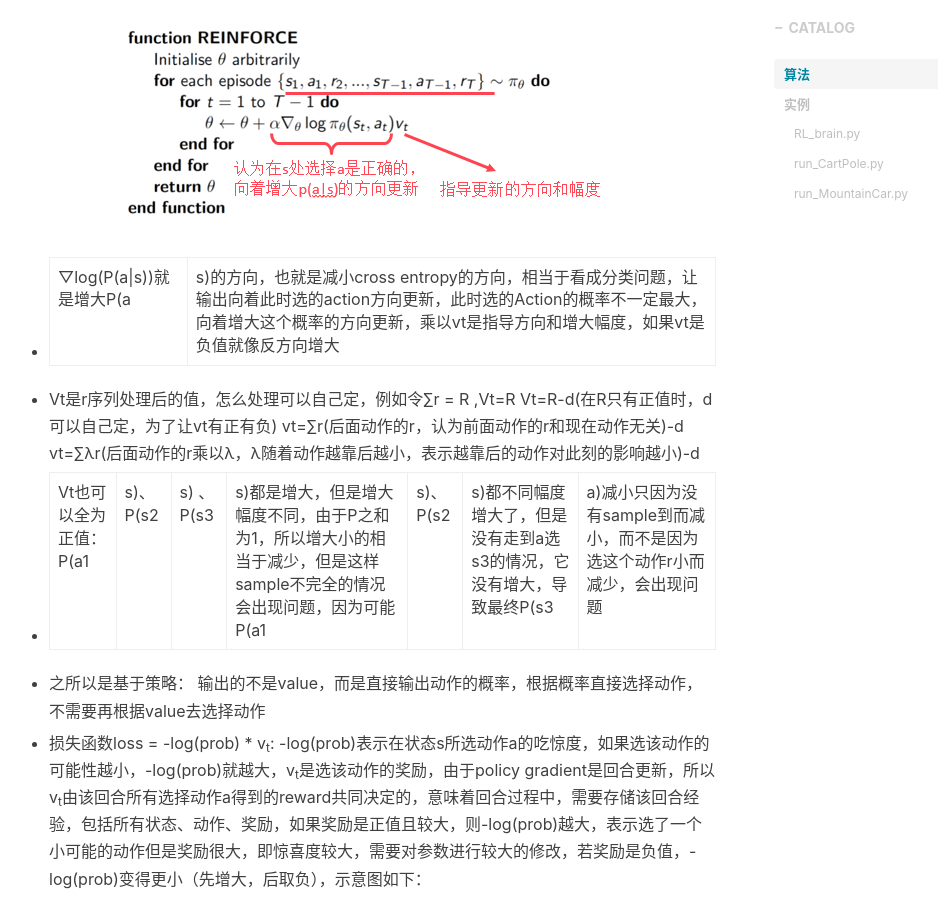
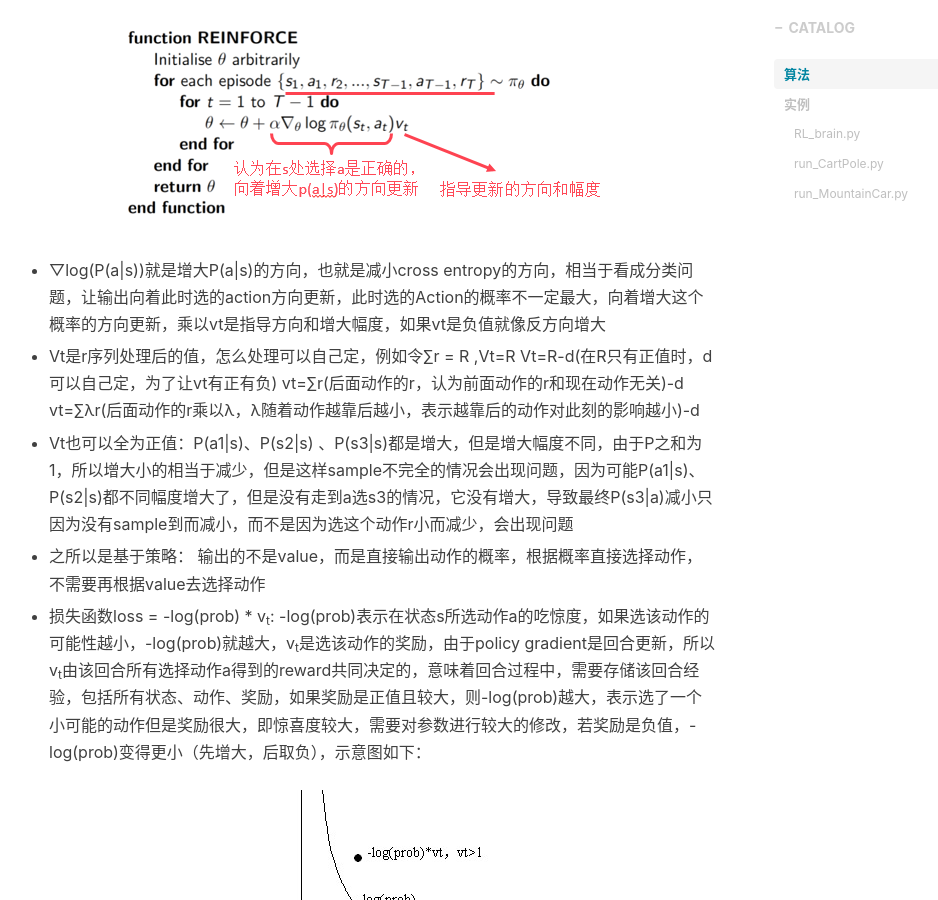
Before and after one commit to btyzkelili/btyzkelili.github.io, a Jekyll site: the page built from _posts/2019-05-29-rl-policy-gradient.md, in a window 1280 px wide and 900 px high, scrolled down 559 px. Shown: the whole window, without its empty margins (256-1194 px from the left). Built offline with Jekyll 4.4.1, drawn with Linux system fonts in a browser that asks for light colours; nearby versions of some CDN libraries; comment, search, counter and statistics services are not loaded; part of the change alters nothing that is shown.

```diff
--- a/_posts/2019-05-29-rl-policy-gradient.md
+++ b/_posts/2019-05-29-rl-policy-gradient.md
@@ -12,11 +12,11 @@ tags:
 ---
 ## 算法
 ![](/img/rl/1-9.jpg)
-* ▽log(P(a&#124;s))就是增大P(a|s)的方向，也就是减小cross entropy的方向，相当于看成分类问题，让输出向着此时选的action方向更新，此时选的Action的概率不一定最大，向着增大这个概率的方向更新，乘以vt是指导方向和增大幅度，如果vt是负值就像反方向增大
+* ▽log(P(a&#124;s))就是增大P(a&#124;s)的方向，也就是减小cross entropy的方向，相当于看成分类问题，让输出向着此时选的action方向更新，此时选的Action的概率不一定最大，向着增大这个概率的方向更新，乘以vt是指导方向和增大幅度，如果vt是负值就像反方向增大
 
 * Vt是r序列处理后的值，怎么处理可以自己定，例如令∑r = R ,Vt=R  Vt=R-d(在R只有正值时，d可以自己定，为了让vt有正有负)  vt=∑r(后面动作的r，认为前面动作的r和现在动作无关)-d vt=∑λr(后面动作的r乘以λ，λ随着动作越靠后越小，表示越靠后的动作对此刻的影响越小)-d
 
-* Vt也可以全为正值：P(a1|s)、P(s2|s) 、P(s3|s)都是增大，但是增大幅度不同，由于P之和为1，所以增大小的相当于减少，但是这样sample不完全的情况会出现问题，因为可能P(a1|s)、P(s2|s)都不同幅度增大了，但是没有走到a选s3的情况，它没有增大，导致最终P(s3|a)减小只因为没有sample到而减小，而不是因为选这个动作r小而减少，会出现问题
+* Vt也可以全为正值：P(a1&#124;s)、P(s2&#124;s) 、P(s3&#124;s)都是增大，但是增大幅度不同，由于P之和为1，所以增大小的相当于减少，但是这样sample不完全的情况会出现问题，因为可能P(a1&#124;s)、P(s2&#124;s)都不同幅度增大了，但是没有走到a选s3的情况，它没有增大，导致最终P(s3&#124;a)减小只因为没有sample到而减小，而不是因为选这个动作r小而减少，会出现问题
 
 * 之所以是基于策略： 输出的不是value，而是直接输出动作的概率，根据概率直接选择动作，不需要再根据value去选择动作
 
```
